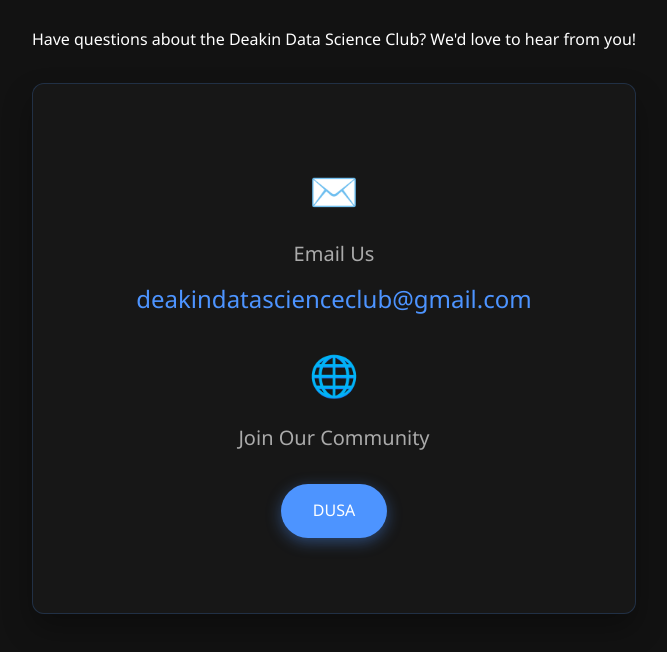
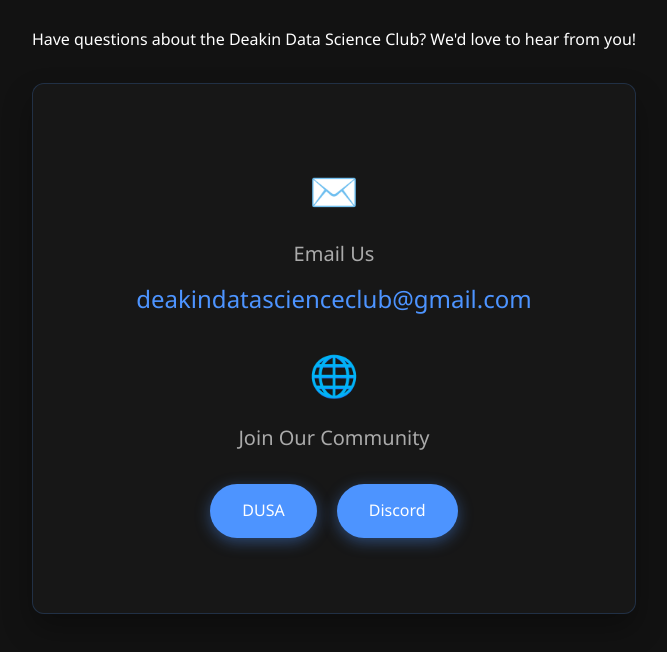
Before and after one commit to bennyp85/ddsc-official, a plain HTML site: page contact.html in a window 1280 px wide. Shown: the part 575-1227 px from the top of the page, without its empty margins (306-973 px from the left). Drawn offline with Linux system fonts and the light colour scheme.

Commit message:
discrod button added

```diff
--- a/contact.html
+++ b/contact.html
@@ -44,6 +44,7 @@
                     <div class="contact-label">Join Our Community</div>
                     <div class="social-links">
                         <a href="https://dusa-members.my.salesforce-sites.com/aakpay__checkoutm?key=a1dMn000004CUKz&Token=KSkoNAiIagM0gl1AvBl8Kfpjcalb_2B43BwL9ANoI9TsM_3D" class="btn primary-btn">DUSA</a>
+                        <a href="https://discord.gg/M8CDXDNeTX" class="btn primary-btn">Discord</a>
                     </div>
                 </div>
             </div>
```
Also changed, not shown: index.html (+1 -0 lines).
